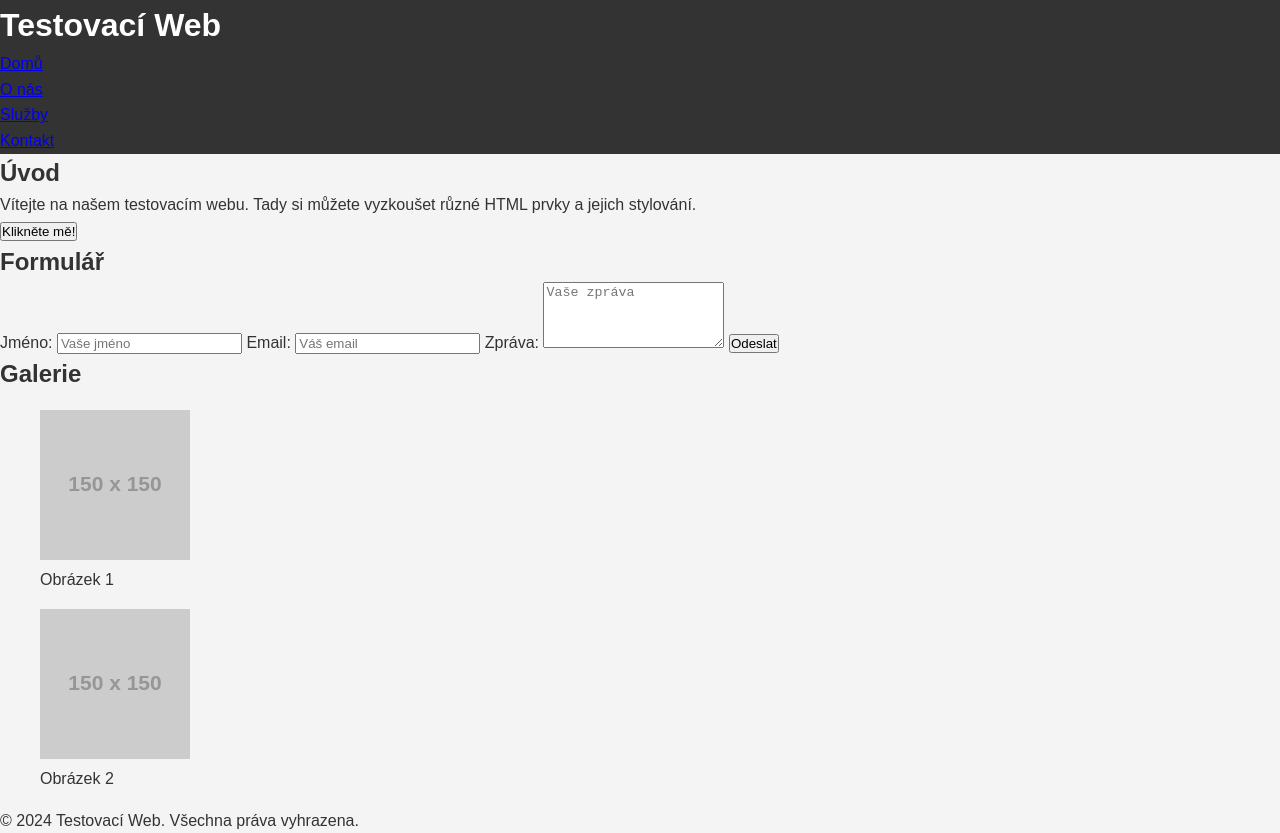
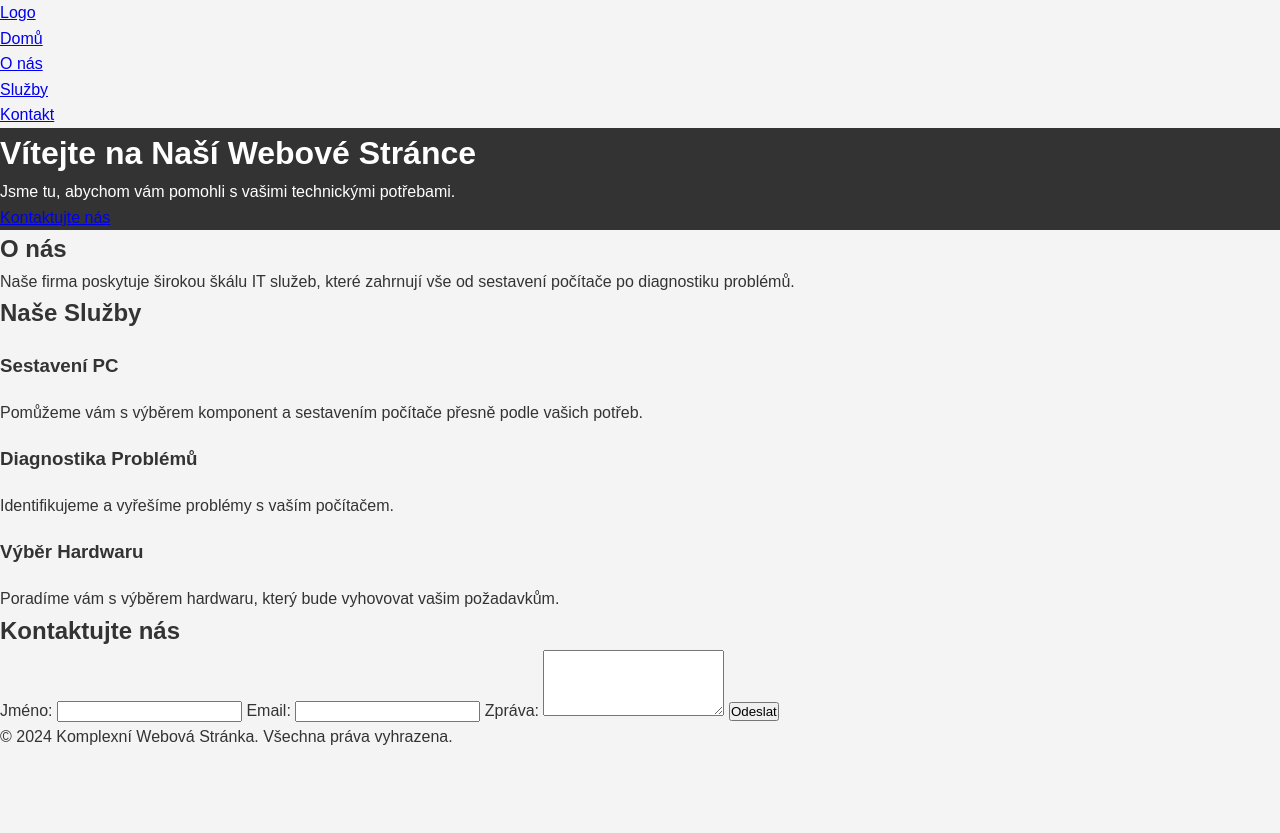
Before and after one commit to vasekmachek/vasekmachek.github.io, a plain HTML site: page index.html in a window 1280 px wide. After the commit the page ends 800 px from the top, so only its background shows below. Drawn offline with Linux system fonts and the light colour scheme; placeholder pictures from the web are drawn by us.

Commit message:
Update index.html

```diff
--- a/index.html
+++ b/index.html
@@ -1,62 +1,85 @@
 <!DOCTYPE html>
-<html lang="cs">
+<html lang="en">
 <head>
     <meta charset="UTF-8">
     <meta name="viewport" content="width=device-width, initial-scale=1.0">
-    <title>Testovací Web</title>
+    <title>Komplexní Webová Stránka</title>
     <link rel="stylesheet" href="styles.css">
 </head>
 <body>
-    <header>
-        <h1>Testovací Web</h1>
-        <nav>
-            <ul>
-                <li><a href="#">Domů</a></li>
-                <li><a href="#">O nás</a></li>
-                <li><a href="#">Služby</a></li>
-                <li><a href="#">Kontakt</a></li>
+    <!-- Navigační lišta -->
+    <nav>
+        <div class="container">
+            <a href="#" class="logo">Logo</a>
+            <ul class="nav-links">
+                <li><a href="#home">Domů</a></li>
+                <li><a href="#about">O nás</a></li>
+                <li><a href="#services">Služby</a></li>
+                <li><a href="#contact">Kontakt</a></li>
             </ul>
-        </nav>
+        </div>
+    </nav>
+
+    <!-- Hero sekce -->
+    <header id="home" class="hero">
+        <div class="container">
+            <h1>Vítejte na Naší Webové Stránce</h1>
+            <p>Jsme tu, abychom vám pomohli s vašimi technickými potřebami.</p>
+            <a href="#contact" class="btn">Kontaktujte nás</a>
+        </div>
     </header>
 
-    <main>
-        <section>
-            <h2>Úvod</h2>
-            <p>Vítejte na našem testovacím webu. Tady si můžete vyzkoušet různé HTML prvky a jejich stylování.</p>
-            <button>Klikněte mě!</button>
-        </section>
+    <!-- Sekce O nás -->
+    <section id="about" class="about">
+        <div class="container">
+            <h2>O nás</h2>
+            <p>Naše firma poskytuje širokou škálu IT služeb, které zahrnují vše od sestavení počítače po diagnostiku problémů.</p>
+        </div>
+    </section>
 
-        <section>
-            <h2>Formulář</h2>
-            <form>
+    <!-- Sekce Služby -->
+    <section id="services" class="services">
+        <div class="container">
+            <h2>Naše Služby</h2>
+            <div class="service">
+                <h3>Sestavení PC</h3>
+                <p>Pomůžeme vám s výběrem komponent a sestavením počítače přesně podle vašich potřeb.</p>
+            </div>
+            <div class="service">
+                <h3>Diagnostika Problémů</h3>
+                <p>Identifikujeme a vyřešíme problémy s vaším počítačem.</p>
+            </div>
+            <div class="service">
+                <h3>Výběr Hardwaru</h3>
+                <p>Poradíme vám s výběrem hardwaru, který bude vyhovovat vašim požadavkům.</p>
+            </div>
+        </div>
+    </section>
+
+    <!-- Sekce Kontaktu -->
+    <section id="contact" class="contact">
+        <div class="container">
+            <h2>Kontaktujte nás</h2>
+            <form action="https://formspree.io/f/your-endpoint-id" method="POST">
                 <label for="name">Jméno:</label>
-                <input type="text" id="name" name="name" placeholder="Vaše jméno" required>
+                <input type="text" id="name" name="name" required>
 
                 <label for="email">Email:</label>
-                <input type="email" id="email" name="email" placeholder="Váš email" required>
+                <input type="email" id="email" name="email" required>
 
                 <label for="message">Zpráva:</label>
-                <textarea id="message" name="message" rows="4" placeholder="Vaše zpráva"></textarea>
+                <textarea id="message" name="message" rows="4" required></textarea>
 
-                <button type="submit">Odeslat</button>
+                <button type="submit" class="btn">Odeslat</button>
             </form>
-        </section>
+        </div>
+    </section>
 
-        <section>
-            <h2>Galerie</h2>
-            <figure>
-                <img src="https://via.placeholder.com/150" alt="Placeholder Image">
-                <figcaption>Obrázek 1</figcaption>
-            </figure>
-            <figure>
-                <img src="https://via.placeholder.com/150" alt="Placeholder Image">
-                <figcaption>Obrázek 2</figcaption>
-            </figure>
-        </section>
-    </main>
-
+    <!-- Footer -->
     <footer>
-        <p>&copy; 2024 Testovací Web. Všechna práva vyhrazena.</p>
+        <div class="container">
+            <p>&copy; 2024 Komplexní Webová Stránka. Všechna práva vyhrazena.</p>
+        </div>
     </footer>
 </body>
 </html>
```
